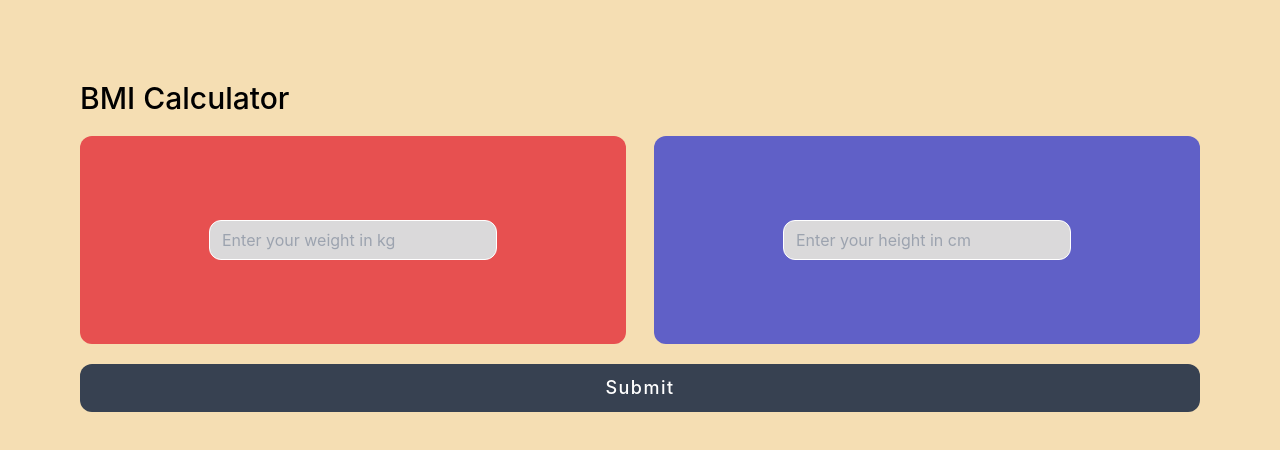
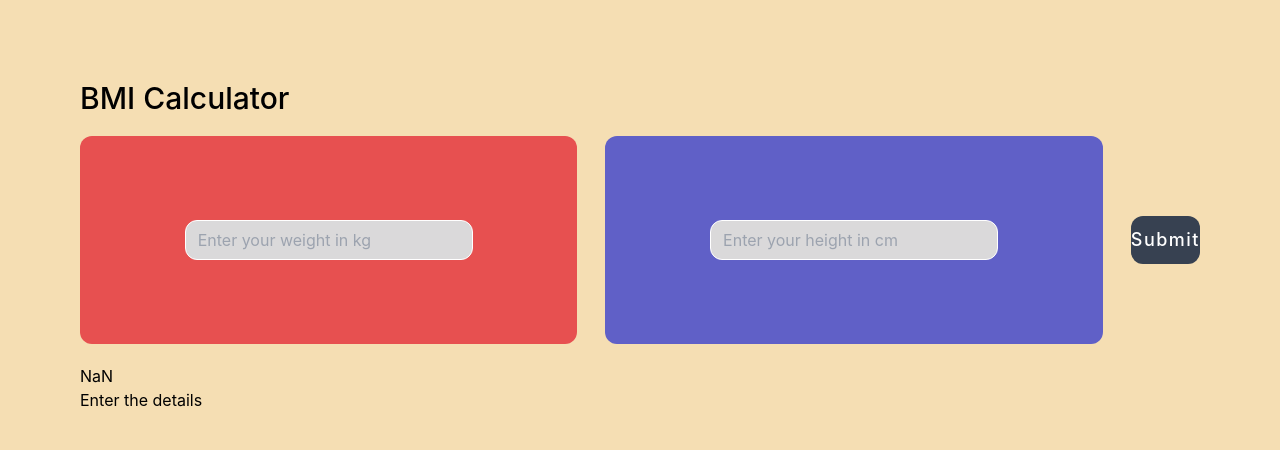
Before and after one commit to Dhanush-ck/bmi-calculator, a React (Vite) app: page / in a window 1280 px wide. Shown: the top 450 px of the page. Built offline with nearby package versions, Linux system fonts and the light colour scheme.

Commit message:
feat : Added category field

```diff
--- a/src/App.jsx
+++ b/src/App.jsx
@@ -5,11 +5,35 @@ function App() {
 
   const [weight, setWeight] = useState();
   const [height, setHeight] = useState();
-  const [bmi, setBMI] = useState();
+  const [bmi, setBMI] = useState(NaN);
+  const [category, setCategory] = useState("Enter the details");
 
   function calculate() {
     const val = weight / (height * height);
     setBMI(val.toFixed(1));
+    if(val){
+      if(val < 18.5){
+        setCategory("Underweight");
+      }
+      else if(val < 24.9) {
+        setCategory("Normal weight");
+      }
+      else if(val < 29.9) {
+        setCategory("Overweight");
+      }
+      else if(val < 34.9) {
+        setCategory("Obesity I");
+      }
+      else if(val < 39.9) {
+        setCategory("Obesity II");
+      }
+      else {
+        setCategory("Severe Obesity(Obesity III)");
+      }
+    }
+    else {
+      setCategory("Enter the details")
+    }
   }
 
   return(
@@ -23,10 +47,17 @@ function App() {
           <div className="height">
             <input type="text" className="input-bar" placeholder="Enter your height in cm" onChange={(e)=>{setHeight(e.target.value/100)}}/>
           </div>
+          <button className="submit-button" onClick={calculate}>
+            <div>Submit</div>
+          </button>
         </div>
-        <button className="submit-button" onClick={calculate}>Submit</button>
         <div className="output">
-          {bmi}
+          <div className="bmi">
+            {bmi}
+          </div>
+          <div className="category">
+            {category}
+          </div>
         </div>
       </div>
     </div>
```
